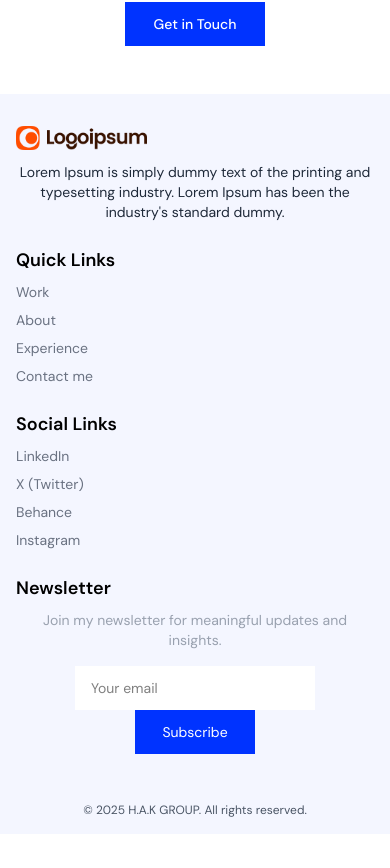
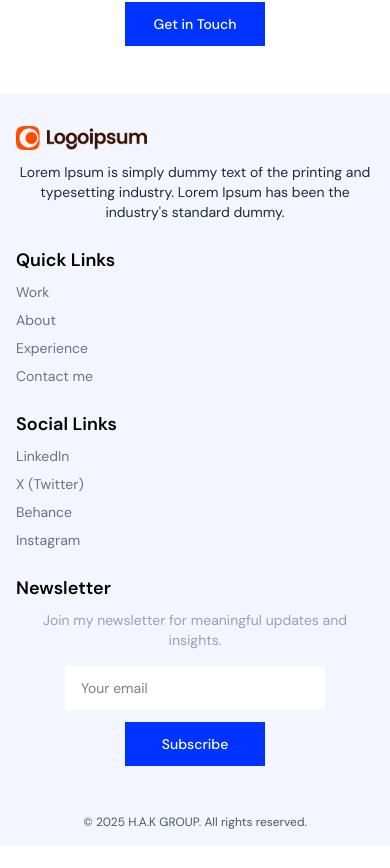
Before and after one commit to RahulKoli10/Logoipsum, a React (Vite) app: page / in a window 390 px wide. Shown: the part 7532-8400 px from the top of the page. Built offline with nearby package versions, Linux system fonts and the light colour scheme.

Commit message:
footerchanges

```diff
--- a/src/components/Footer.jsx
+++ b/src/components/Footer.jsx
@@ -102,34 +102,39 @@ const Footer = () => {
         Join my newsletter for meaningful updates and insights.
       </p>
 
-      <div className="flex flex-col sm:flex-row items-center sm:items-stretch  ">
+      <div className="flex flex-col sm:flex-col md:flex-row items-center md:items-stretch gap-3 md:gap-0">
+  {/* Input */}
   <input
     type="email"
     placeholder="Your email"
     className="
-            w-[240px] sm:w-full
+      w-[260px] sm:w-[320px] md:w-full
       h-[44px]
       px-4
       text-sm
       text-black
       outline-none
       bg-white
-            mx-auto sm:mx-0
+      mx-auto md:mx-0
     "
   />
+
+  {/* Button */}
   <button
     className="
       bg-[#0033FF]
       text-white
       h-[44px]
-            w-[120px] sm:w-[112px]
+      w-[140px] sm:w-[160px] md:w-[112px]
       text-sm
-            mx-auto sm:mx-0
+      font-medium
+      mx-auto md:mx-0
     "
   >
     Subscribe
   </button>
 </div>
+
     </div>
   </div>
 
```
Lines whose indentation alone changed are shown as unchanged.
